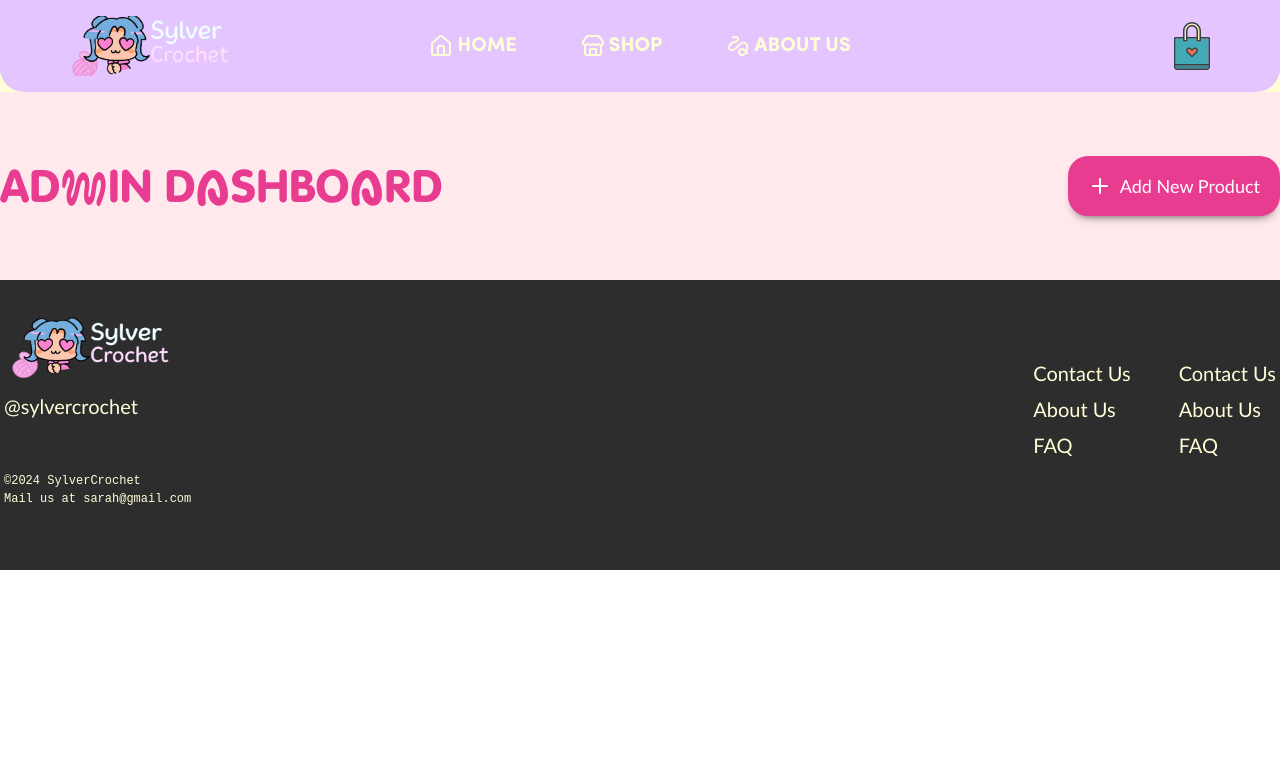
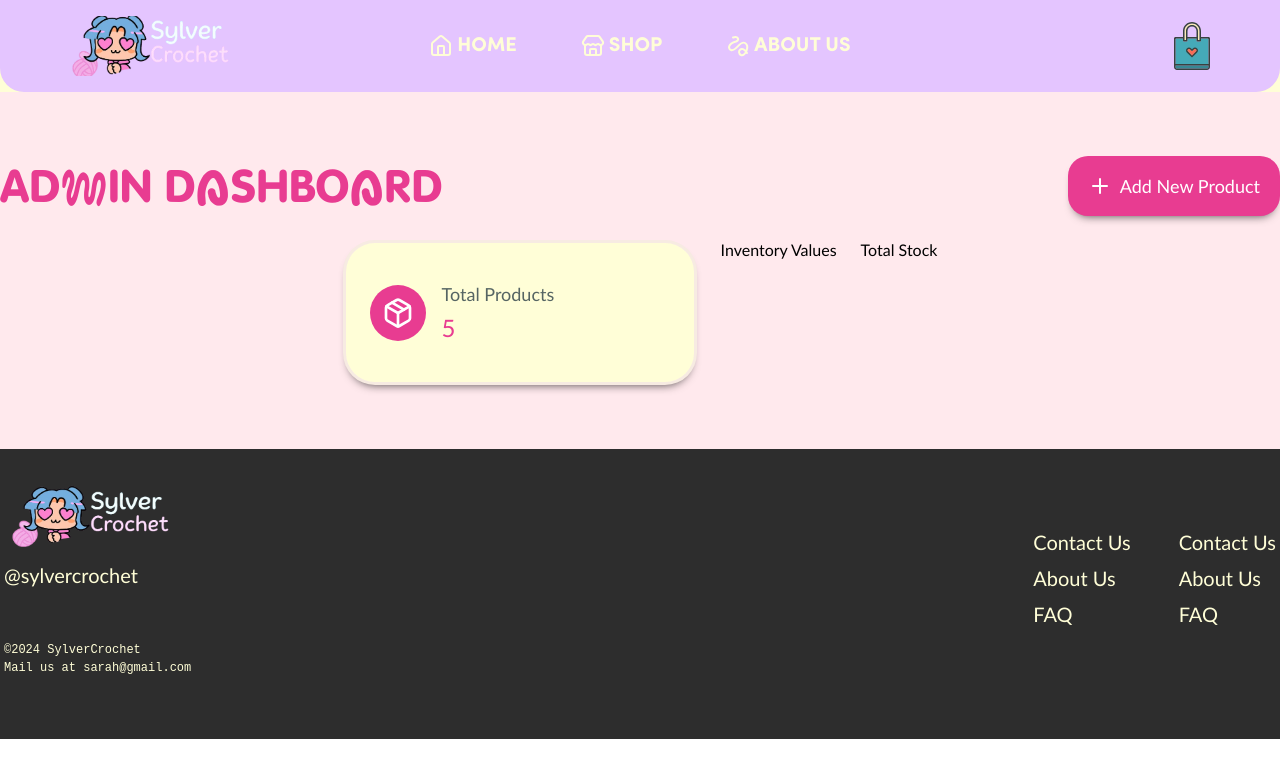
Before and after one commit to fifthmarauder/sylvercrochet, a Next.js app: page /admin in a window 1280 px wide. Shown: the top 778 px of the page. Built offline with nearby package versions, Linux system fonts and the light colour scheme; some icons are missing.

Commit message:
Admin page card initial design

```diff
--- a/src/app/admin/admin.module.css
+++ b/src/app/admin/admin.module.css
@@ -19,3 +19,35 @@
   width: 1280px;
   justify-content: space-between;
 }
+
+.cardContainer {
+  display: flex;
+  gap: 24px;
+}
+
+.card {
+  display: flex;
+  align-items: center;
+  gap: 16px;
+  padding: 40px 24px;
+  border: 3px solid #f0dbec88;
+  border-radius: 32px;
+  width: 300px;
+  box-shadow: 0px 6px 10px -6px rgba(0, 0, 0, 0.7);
+}
+
+.iconContainer {
+  background-color: var(--color-darkPink);
+  border-radius: 999px;
+  display: flex;
+  align-items: center;
+  padding: 12px;
+}
+
+.cardInfo {
+  display: flex;
+  flex-direction: column;
+  gap: 8px;
+  font-size: 18px;
+  color: #566563;
+}
--- a/src/app/admin/page.tsx
+++ b/src/app/admin/page.tsx
@@ -1,8 +1,25 @@
 import Button from "@/components/common/Button/Button";
 import styles from "./admin.module.css";
-import { Plus } from "lucide-react";
+import { BoxIcon, DollarSign, Package, Plus } from "lucide-react";
 
 const Admin = () => {
+  const cardDetails = [
+    {
+      icon: { Package },
+      title: "Total Products",
+      bgColor: "var(--color-bgLight)",
+    },
+    {
+      icon: { DollarSign },
+      title: "Inventory Value",
+      bgColor: "var(--color-secondary)",
+    },
+    {
+      icon: { BoxIcon },
+      title: "Total Stock",
+      bgColor: "var(--color-lilac)",
+    },
+  ];
   return (
     <div className={styles.main}>
       <div className={styles.container}>
@@ -14,6 +31,24 @@ const Admin = () => {
           </div>
           <Button text="Add New Product " Icon={Plus} />
         </div>
+        <div className={styles.cardContainer}>
+          <div
+            className={styles.card}
+            style={{ backgroundColor: "var(--color-bgLight)" }}
+          >
+            <div className={styles.iconContainer}>
+              <Package color="white" size={32} />
+            </div>
+            <div className={styles.cardInfo}>
+              <div>Total Products</div>
+              <div style={{ color: "var(--color-darkPink)", fontSize: "24px" }}>
+                5
+              </div>
+            </div>
+          </div>
+          <div>Inventory Values</div>
+          <div>Total Stock</div>
+        </div>
       </div>
     </div>
   );
```
